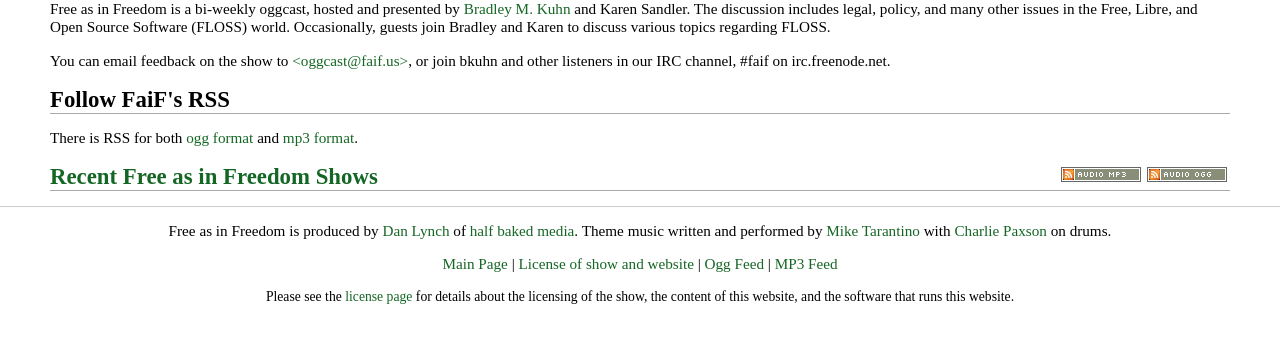
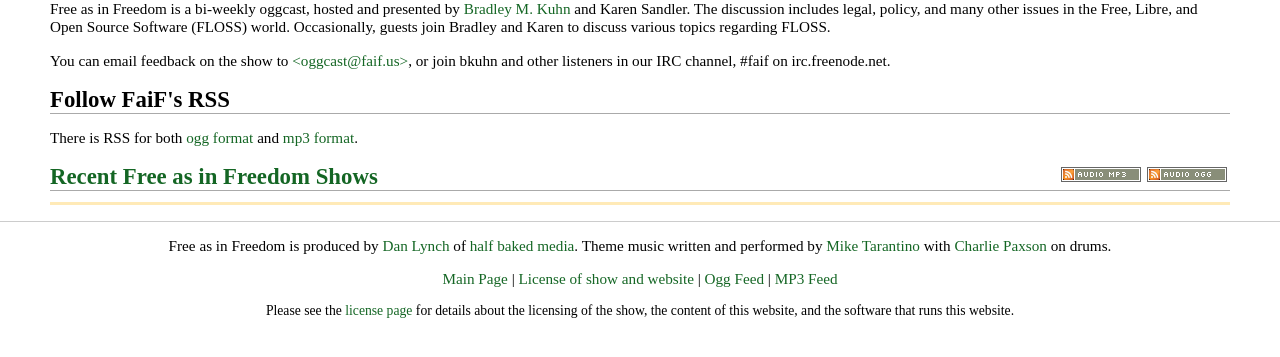
Before and after one commit to bkuhn/podjango, a Django app: template podjango/templates/frontpage.html in a window 1280 px wide. Shown: the part 162-519 px from the top of the page. Run offline with Django 3.2, Linux system fonts and the light colour scheme; the template is opened without the code that fills it, so the values that code supplies are empty.

Commit message:
Corrected location of div

```diff
--- a/podjango/templates/frontpage.html
+++ b/podjango/templates/frontpage.html
@@ -32,12 +32,12 @@ Bradley and Karen to discuss various topics regarding FLOSS.</p>
                              alt="[MP3 Audio
        RSS]"/></a><a href="/cast/">Recent Free as in Freedom Shows</a></h2>
 
+<div class="shaded">
 {% for cc in cast %}
 <a class="feedlink" href="{{ cc.ogg_path }}"><img alt="[Get cast in Ogg/Vorbis
                                           format]" src="/img/cast/audio_ogg_button.png"/></a>
 <a class="feedlink" href="{{ cc.mp3_path }}"><img alt="[Get cast in MP3 format]"
                                      src="/img/cast/audio_mp3_button.png"/></a>
-<div class="shaded">
 <p class="date">{{ cc.pub_date|date:"F j, Y" }}</p>
 <h3><a href="{{ cc.get_absolute_url }}">{{ cc.title|safe }}</a></h3>
 {{ cc.summary|safe }}
```
